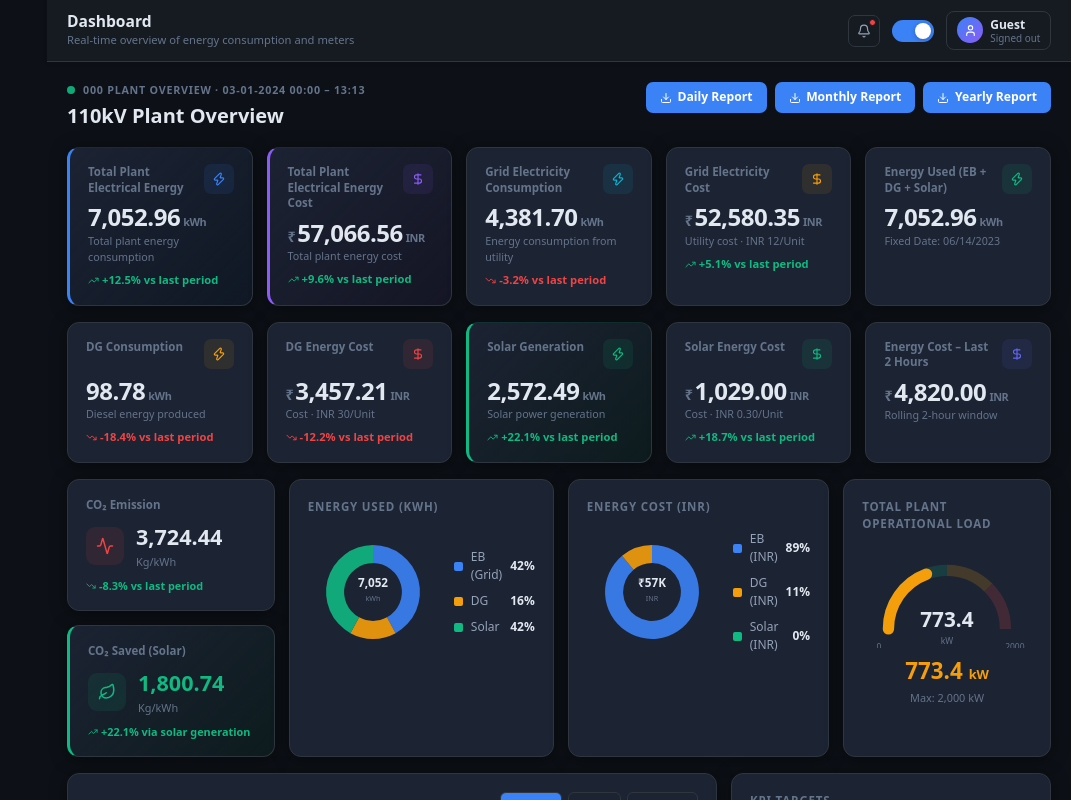
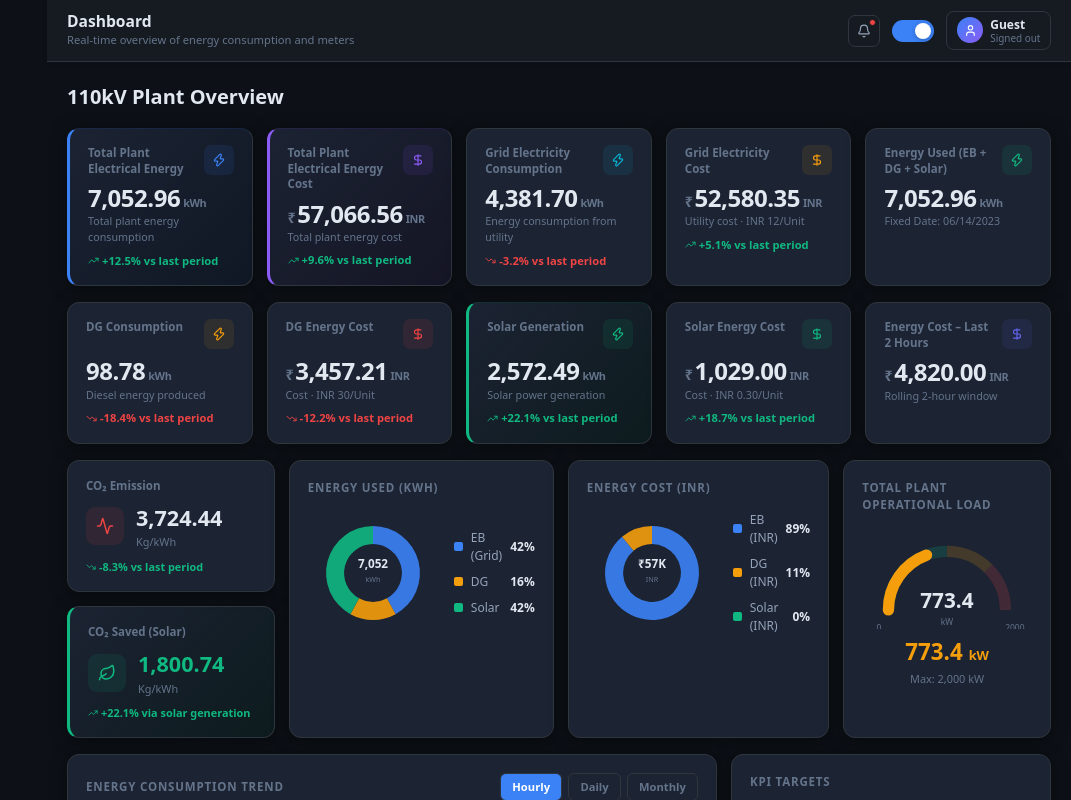
Before and after one commit to support-edsservices/cumi_project, a Next.js app in the folder frontend/: page / in a window 1280 px wide. Shown: the top 800 px of the page, without its empty margins (209-1280 px from the left). Built offline with nearby package versions, Linux system fonts and the light colour scheme.

Commit message:
Added the Sidebar Navigation

```diff
--- a/frontend/app/page.tsx
+++ b/frontend/app/page.tsx
@@ -278,32 +278,12 @@ export default function PlantOverviewPage() {
       {/* ── Page header ── */}
       <div style={{ display: 'flex', justifyContent: 'space-between', alignItems: 'flex-start' }}>
         <div>
-          <div style={{ display: 'flex', alignItems: 'center', gap: '0.5rem', marginBottom: '0.2rem' }}>
-            <span className="pulse" style={{ width: 8, height: 8, background: '#10b981', borderRadius: '50%' }} />
-            <span style={{
-              fontSize: '0.67rem', fontWeight: 700, letterSpacing: '0.07em',
-              textTransform: 'uppercase', color: 'var(--text-muted)',
-            }}>
-              000 Plant Overview · 03-01-2024 00:00 – 13:13
-            </span>
-          </div>
+
           <h2 style={{ fontSize: '1.25rem', fontWeight: 800, color: 'var(--text-primary)' }}>
             110kV Plant Overview
           </h2>
         </div>
-        <div style={{ display: 'flex', gap: '0.5rem' }}>
-          {['Daily Report', 'Monthly Report', 'Yearly Report'].map(r => (
-            <button key={r} style={{
-              display: 'flex', alignItems: 'center', gap: '0.35rem',
-              padding: '0.4rem 0.875rem', borderRadius: 7,
-              background: 'var(--accent-blue)', color: '#fff',
-              border: 'none', cursor: 'pointer',
-              fontSize: '0.76rem', fontWeight: 600, fontFamily: 'inherit',
-            }}>
-              <Download size={12} /> {r}
-            </button>
-          ))}
-        </div>
+
       </div>
 
       {/* ── Row 1 · KPI cards (5 cols) ── */}
--- a/frontend/data/navigation.ts
+++ b/frontend/data/navigation.ts
@@ -1,68 +1,4 @@
-// Sidebar is rendered entirely from this file.
-// Add / remove / nest links here and the sidebar updates automatically.
-// `icon` must be a key of the ICONS map in components/Sidebar.tsx.
-
-// export interface NavItem {
-//   id: string;
-//   label: string;
-//   icon: string;
-//   href?: string; // leaf link
-//   children?: { label: string; href: string }[]; // nested links
-// }
-
-// export const NAVIGATION: NavItem[] = [
-//   { id: "energy", label: "Energy Dashboard", icon: "dashboard", href: "/dashboard" },
-//   {
-//     id: "meters",
-//     label: "Meters",
-//     icon: "gauge",
-//     children: [
-//       { label: "All Meters", href: "/meters" },
-//       { label: "Meter Health", href: "/meters/health" },
-//       { label: "Add Meter", href: "/meters/add" },
-//     ],
-//   },
-//   {
-//     id: "analytics",
-//     label: "Analytics",
-//     icon: "chart",
-//     children: [
-//       { label: "Consumption", href: "/analytics/consumption" },
-//       { label: "Peak Demand", href: "/analytics/demand" },
-//       { label: "Cost Analysis", href: "/analytics/cost" },
-//     ],
-//   },
-//   {
-//     id: "reports",
-//     label: "Reports",
-//     icon: "report",
-//     children: [
-//       { label: "Daily Report", href: "/reports/daily" },
-//       { label: "Monthly Report", href: "/reports/monthly" },
-//     ],
-//   },
-//   { id: "alerts", label: "Alerts", icon: "bell", href: "/alerts" },
-//   {
-//     id: "settings",
-//     label: "Settings",
-//     icon: "settings",
-//     children: [
-//       { label: "Profile", href: "/settings/profile" },
-//       { label: "Appearance", href: "/settings/appearance" },
-//     ],
-//   },
-// ];
-
-// export function findNavLabel(pathname: string): string {
-//   for (const item of NAVIGATION) {
-//     if (item.href === pathname) return item.label;
-//     const child = item.children?.find((c) => c.href === pathname);
-//     if (child) return child.label;
-//   }
-//   return "Dashboard";
-// }
-
-
+// data/navigation.ts
 
 import type { LucideIcon } from 'lucide-react';
 import {
@@ -105,12 +41,6 @@ export const navSections: NavSection[] = [
         label: '110kV Reports', icon: Zap,
         children: [
           { label: 'Plant Overview',          href: '/reports/110kv/plant-overview' },
-          { label: 'Plant Monthly Energy',    href: '/reports/110kv/monthly-energy' },
-          { label: 'Plant Usage',             href: '/reports/110kv/plant-usage' },
-          { label: 'Assembly',                href: '/reports/110kv/assembly' },
-          { label: 'Assembly Breakdown',      href: '/reports/110kv/assembly-breakdown' },
-          { label: 'Assembly Detailed',       href: '/reports/110kv/assembly-detailed' },
-          { label: 'Instantaneous Power',     href: '/reports/110kv/instantaneous' },
         ],
       },
       {
@@ -133,28 +63,7 @@ export const navSections: NavSection[] = [
       },
     ],
   },
-  {
-    title: 'Metering',
-    items: [
-      { label: 'Meters', href: '/meters', icon: Gauge },
-      {
-        label: 'Energy Groups', icon: Layers,
-        children: [
-          { label: 'Grid Consumption', href: '/groups/grid' },
-          { label: 'DG Consumption',   href: '/groups/dg' },
-          { label: 'Solar Generation', href: '/groups/solar' },
-          { label: 'CO₂ Emission',     href: '/groups/co2' },
-        ],
-      },
-      {
-        label: 'Flow Monitoring', icon: Map,
-        children: [
-          { label: 'SLD Diagram',    href: '/flow/sld' },
-          { label: 'Parameter View', href: '/flow/parameter' },
-        ],
-      },
-    ],
-  },
+
   {
     title: 'Analytics',
     items: [
@@ -179,22 +88,5 @@ export const navSections: NavSection[] = [
       },
     ],
   },
-  {
-    title: 'System',
-    items: [
-      { label: 'Alarms & Events', href: '/alarms',  icon: AlertTriangle, badge: 3, badgeColor: 'red' },
-      { label: 'Reports',         href: '/reports', icon: FileText },
-      {
-        label: 'System Health', icon: Activity,
-        children: [
-          { label: 'Device Status',    href: '/system/devices' },
-          { label: 'Device Data Login',href: '/system/data-login' },
-          { label: 'Condition Monitor',href: '/system/condition' },
-        ],
-      },
-      { label: 'Tariff & Cost',  href: '/tariff',   icon: Battery },
-      { label: 'Configuration',  href: '/settings', icon: Settings },
-      { label: 'Users & Roles',  href: '/users',    icon: Users },
-    ],
-  },
+
 ];
```
